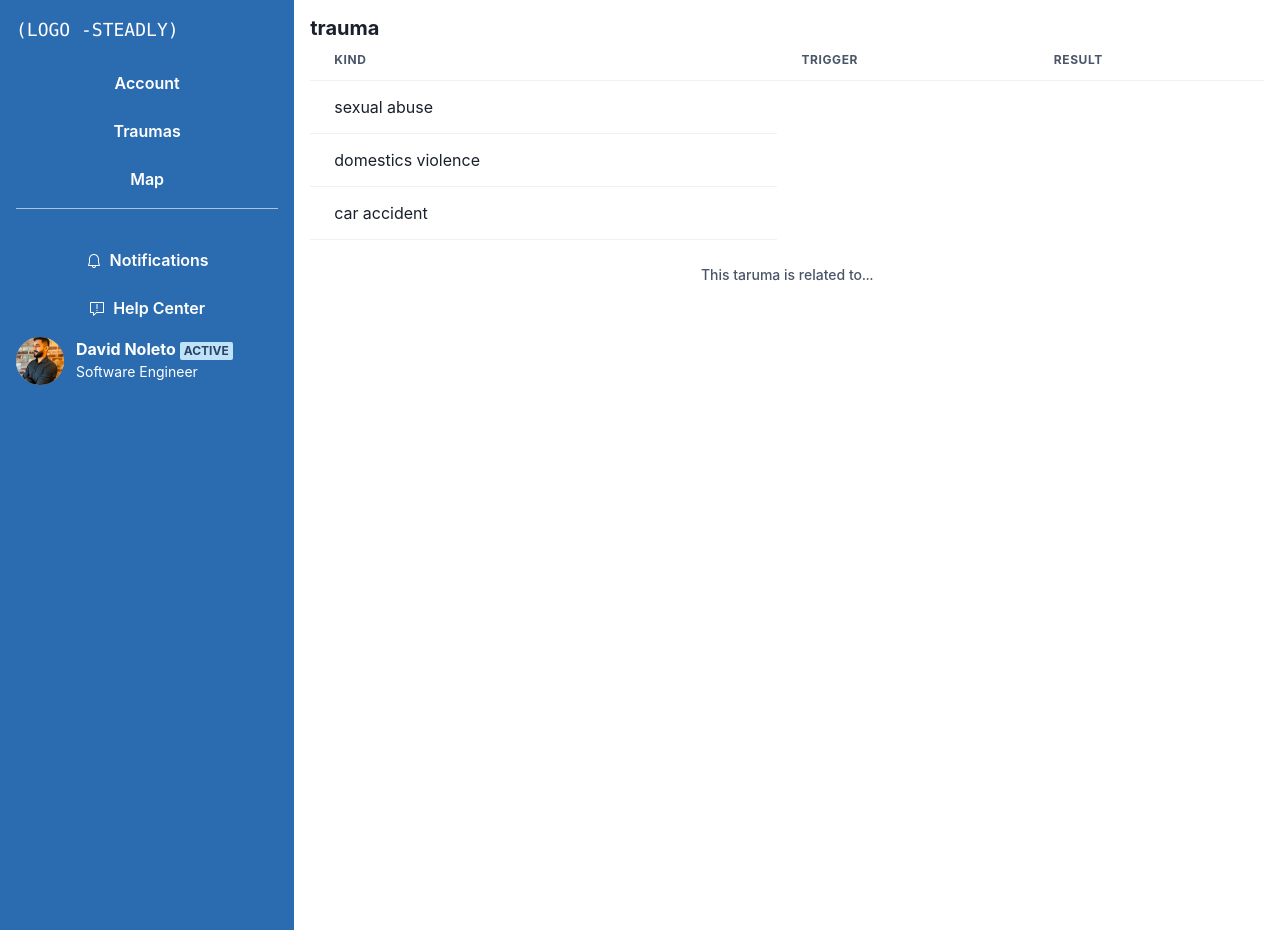
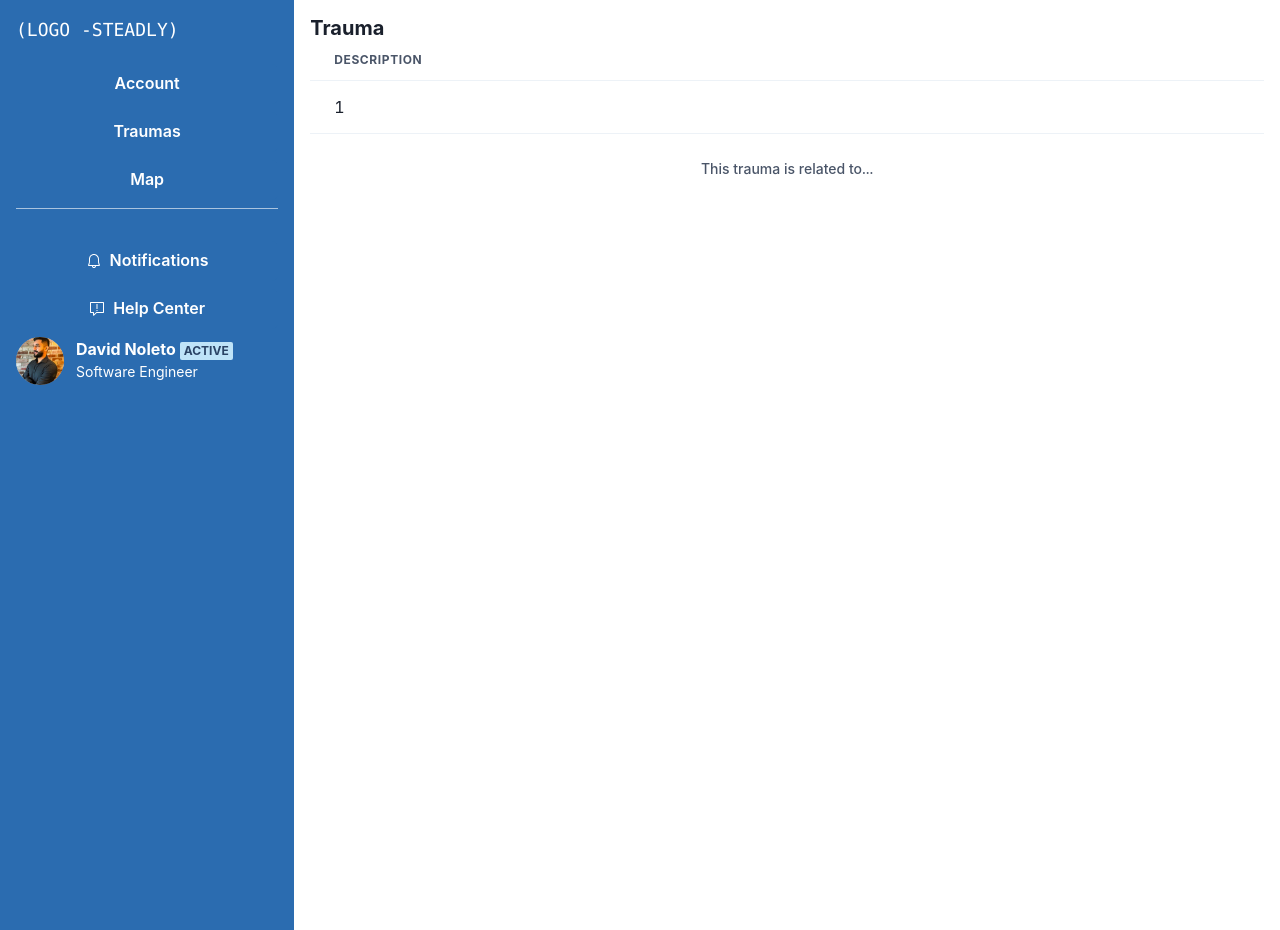
Before and after one commit to davidbuenonnoleto/template-go, a React (Create React App) app in the folder frontend/react-typescript-app/: page /traumas/1 in a window 1280 px wide. Built offline with nearby package versions, Linux system fonts and the light colour scheme; no server answers.

Commit message:
fixing nested routes

```diff
--- a/frontend/react-typescript-app/src/App.tsx
+++ b/frontend/react-typescript-app/src/App.tsx
@@ -4,7 +4,7 @@ import {
     Switch,
     Route,
     Link,
-    //useParams
+    useParams
 } from "react-router-dom";
 
 import {
--- a/frontend/react-typescript-app/src/components/Trauma.tsx
+++ b/frontend/react-typescript-app/src/components/Trauma.tsx
@@ -12,43 +12,28 @@ import {
     Tbody,
 } from '@chakra-ui/react'
 
-
-
-export const Trauma = () => {
+export const Trauma = (props) => {
 
     const [itemTrauma, setTrauma] = useState([]);
 
     useEffect(() => {
-        fetch('https://jsonplaceholder.typicode.com/posts/1')
-            .then((response) => response.json())
-            .then(response => {
-                setTrauma(response);
-            })
-            .then((json) => console.log(json))
-            .catch(error => console.log(error));
+        setTrauma(props.match.params.id);
     }, []);
 
     return (
         <Box>
-            <Heading as="h4" size="md">trauma</Heading>
+            <Heading as="h4" size="md">Trauma</Heading>
             <Table variant="simple">
-                <TableCaption>This taruma is related to...</TableCaption>
+                <TableCaption>This trauma is related to...</TableCaption>
                 <Thead>
                     <Tr>
-                        <Th>Kind</Th>
-                        <Th>Trigger</Th>
-                        <Th>Result</Th>
+                        <Th>Description</Th>
+
                     </Tr>
                 </Thead>
                 <Tbody>
                     <Tr>
-                        <Td>sexual abuse</Td>
-                    </Tr>
-                    <Tr>
-                        <Td>domestics violence</Td>
-                    </Tr>
-                    <Tr>
-                        <Td>car accident</Td>
+                        <Td>{itemTrauma}</Td>
                     </Tr>
                 </Tbody>
             </Table>
--- a/frontend/react-typescript-app/src/components/Traumas.tsx
+++ b/frontend/react-typescript-app/src/components/Traumas.tsx
@@ -11,10 +11,11 @@ import {
     Td,
     Tbody
 } from '@chakra-ui/react'
+import { Link } from 'react-router-dom';
 
 export const Traumas = () => {
 
-    const [oneTrauma, setTrauma] = useState([]);
+    const [traumaList, setTrauma] = useState([]);
 
     useEffect(() => {
         fetch('https://jsonplaceholder.typicode.com/posts/')
@@ -24,11 +25,6 @@ export const Traumas = () => {
             .then(data => {
                 setTrauma(data);
             })
-            /*.then((response) => response.json())
-                .then((json) => console.log(json))
-                .then(response => {
-                    setTrauma([]);
-                })*/
             .catch(error => console.log(error));
     }, []);
 
@@ -43,9 +39,9 @@ export const Traumas = () => {
                     </Tr>
                 </Thead>
                 <Tbody>
-                    {oneTrauma.map((t, index) => (
+                    {traumaList.map((t, index) => (
                         <Tr key={index}>
-                            <Td> {t.title}</Td>
+                            <Td><Link to={`/traumas/${t.userId}`}>{t.title}</Link></Td>
                         </Tr>
                     )
                     )
```
